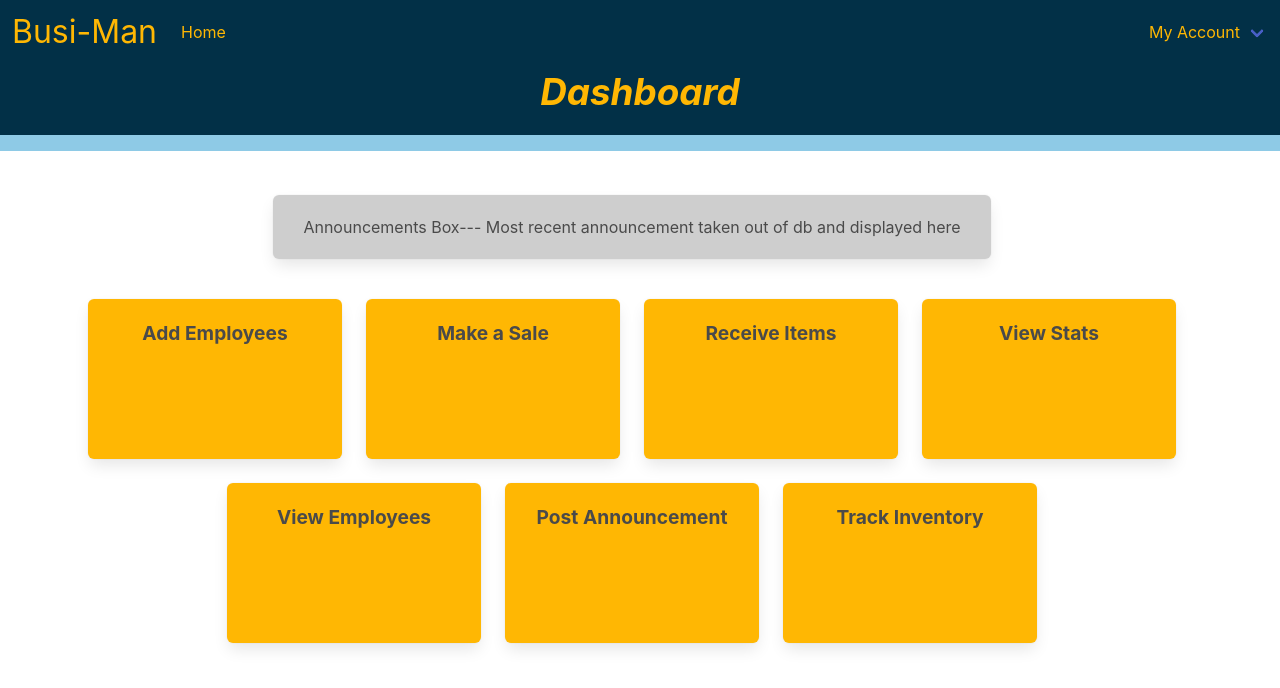
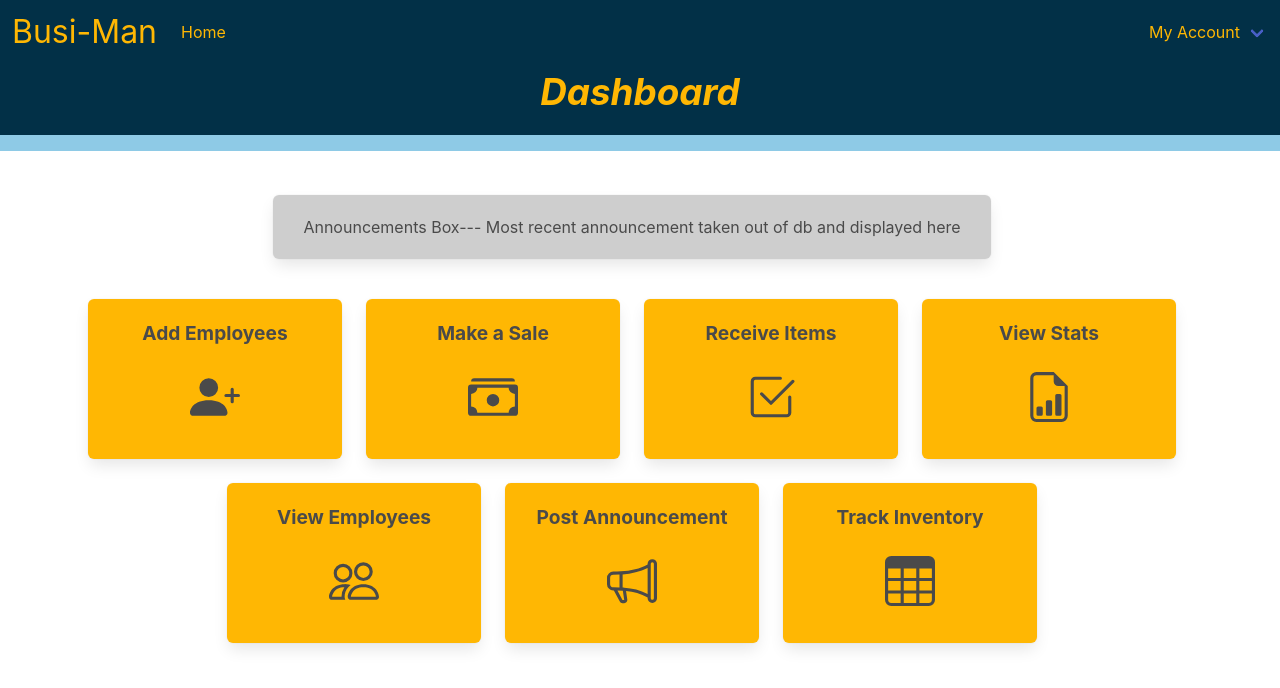
Before and after one commit to lnewmanheggie/Busi-Man, a React (Create React App) app: page /dashboard in a window 1280 px wide. Shown: the top 688 px of the page. Built offline with nearby package versions, Linux system fonts and the light colour scheme.

Commit message:
added icons to dashboard

```diff
--- a/src/components/Card.js
+++ b/src/components/Card.js
@@ -1,6 +1,6 @@
 import React from 'react';
 
-function Card({ title }) {
+function Card({ title, icon }) {
 
     const styles = {
         box: {
@@ -17,6 +17,8 @@ function Card({ title }) {
     return(
         <div className="box" style={styles.box}>
             <h2 style={styles.h2}>{title}</h2>
+            <br />
+            {icon}
         </div>
     )
 }
--- a/src/components/Footer.js
+++ b/src/components/Footer.js
@@ -0,0 +1,4 @@
+
+// function Footer() {
+//     return()
+// }
--- a/src/pages/Dashboard.js
+++ b/src/pages/Dashboard.js
@@ -29,28 +29,79 @@ function Dashboard() {
                         <div className="column">
                             <Card
                                 title='Add Employees'
+                                icon= {
+                                    <svg xmlns="http://www.w3.org/2000/svg" width="50" height="50" fill="currentColor" className="bi bi-person-plus-fill" viewBox="0 0 16 16">
+                                    <path d="M1 14s-1 0-1-1 1-4 6-4 6 3 6 4-1 1-1 1H1zm5-6a3 3 0 1 0 0-6 3 3 0 0 0 0 6z"/>
+                                    <path fill-rule="evenodd" d="M13.5 5a.5.5 0 0 1 .5.5V7h1.5a.5.5 0 0 1 0 1H14v1.5a.5.5 0 0 1-1 0V8h-1.5a.5.5 0 0 1 0-1H13V5.5a.5.5 0 0 1 .5-.5z"/>
+                                    </svg>
+                                }
                             />
                         </div>
                         <div className="column">
-                            <Card title='Make a Sale'/>
+                            <Card
+                                title='Make a Sale'
+                                icon= {
+                                    <svg xmlns="http://www.w3.org/2000/svg" width="50" height="50" fill="currentColor" class="bi bi-cash-stack" viewBox="0 0 16 16">
+                                    <path d="M1 3a1 1 0 0 1 1-1h12a1 1 0 0 1 1 1H1zm7 8a2 2 0 1 0 0-4 2 2 0 0 0 0 4z"/>
+                                    <path d="M0 5a1 1 0 0 1 1-1h14a1 1 0 0 1 1 1v8a1 1 0 0 1-1 1H1a1 1 0 0 1-1-1V5zm3 0a2 2 0 0 1-2 2v4a2 2 0 0 1 2 2h10a2 2 0 0 1 2-2V7a2 2 0 0 1-2-2H3z"/>
+                                    </svg>
+                                }
+                            />
                         </div>
                         <div className="column">
-                            <Card title='Receive Items'/>
+                            <Card
+                                title='Receive Items'
+                                icon= {
+                                    <svg xmlns="http://www.w3.org/2000/svg" width="50" height="50" fill="currentColor" class="bi bi-check2-square" viewBox="0 0 16 16">
+                                    <path d="M3 14.5A1.5 1.5 0 0 1 1.5 13V3A1.5 1.5 0 0 1 3 1.5h8a.5.5 0 0 1 0 1H3a.5.5 0 0 0-.5.5v10a.5.5 0 0 0 .5.5h10a.5.5 0 0 0 .5-.5V8a.5.5 0 0 1 1 0v5a1.5 1.5 0 0 1-1.5 1.5H3z"/>
+                                    <path d="M8.354 10.354l7-7a.5.5 0 0 0-.708-.708L8 9.293 5.354 6.646a.5.5 0 1 0-.708.708l3 3a.5.5 0 0 0 .708 0z"/>
+                                    </svg>
+                                }
+                            />
                         </div>
                         <div className="column">
-                            <Card title='View Stats'/>
+                            <Card
+                                title='View Stats'
+                                icon= {
+                                    <svg xmlns="http://www.w3.org/2000/svg" width="50" height="50" fill="currentColor" class="bi bi-file-earmark-bar-graph" viewBox="0 0 16 16">
+                                    <path d="M10 13.5a.5.5 0 0 0 .5.5h1a.5.5 0 0 0 .5-.5v-6a.5.5 0 0 0-.5-.5h-1a.5.5 0 0 0-.5.5v6zm-2.5.5a.5.5 0 0 1-.5-.5v-4a.5.5 0 0 1 .5-.5h1a.5.5 0 0 1 .5.5v4a.5.5 0 0 1-.5.5h-1zm-3 0a.5.5 0 0 1-.5-.5v-2a.5.5 0 0 1 .5-.5h1a.5.5 0 0 1 .5.5v2a.5.5 0 0 1-.5.5h-1z"/>
+                                    <path d="M14 14V4.5L9.5 0H4a2 2 0 0 0-2 2v12a2 2 0 0 0 2 2h8a2 2 0 0 0 2-2zM9.5 3A1.5 1.5 0 0 0 11 4.5h2V14a1 1 0 0 1-1 1H4a1 1 0 0 1-1-1V2a1 1 0 0 1 1-1h5.5v2z"/>
+                                    </svg>
+                                }
+                            />
                         </div>
                     </div>
 
                     <div className="columns is-centered">
                         <div className="column is-one-quarter">
-                            <Card title='View Employees'/>
+                            <Card
+                                title='View Employees'
+                                icon= {
+                                    <svg xmlns="http://www.w3.org/2000/svg" width="50" height="50" fill="currentColor" class="bi bi-people" viewBox="0 0 16 16">
+                                    <path d="M15 14s1 0 1-1-1-4-5-4-5 3-5 4 1 1 1 1h8zm-7.978-1A.261.261 0 0 1 7 12.996c.001-.264.167-1.03.76-1.72C8.312 10.629 9.282 10 11 10c1.717 0 2.687.63 3.24 1.276.593.69.758 1.457.76 1.72l-.008.002a.274.274 0 0 1-.014.002H7.022zM11 7a2 2 0 1 0 0-4 2 2 0 0 0 0 4zm3-2a3 3 0 1 1-6 0 3 3 0 0 1 6 0zM6.936 9.28a5.88 5.88 0 0 0-1.23-.247A7.35 7.35 0 0 0 5 9c-4 0-5 3-5 4 0 .667.333 1 1 1h4.216A2.238 2.238 0 0 1 5 13c0-1.01.377-2.042 1.09-2.904.243-.294.526-.569.846-.816zM4.92 10A5.493 5.493 0 0 0 4 13H1c0-.26.164-1.03.76-1.724.545-.636 1.492-1.256 3.16-1.275zM1.5 5.5a3 3 0 1 1 6 0 3 3 0 0 1-6 0zm3-2a2 2 0 1 0 0 4 2 2 0 0 0 0-4z"/>
+                                    </svg>
+                                }
+                            />
                         </div>
                         <div className="column is-one-quarter">
-                            <Card title='Post Announcement'/>
+                            <Card
+                                title='Post Announcement'
+                                icon= {
+                                    <svg xmlns="http://www.w3.org/2000/svg" width="50" height="50" fill="currentColor" class="bi bi-megaphone" viewBox="0 0 16 16">
+                                    <path d="M13 2.5a1.5 1.5 0 0 1 3 0v11a1.5 1.5 0 0 1-3 0v-.214c-2.162-1.241-4.49-1.843-6.912-2.083l.405 2.712A1 1 0 0 1 5.51 15.1h-.548a1 1 0 0 1-.916-.599l-1.85-3.49a68.14 68.14 0 0 0-.202-.003A2.014 2.014 0 0 1 0 9V7a2.02 2.02 0 0 1 1.992-2.013 74.663 74.663 0 0 0 2.483-.075c3.043-.154 6.148-.849 8.525-2.199V2.5zm1 0v11a.5.5 0 0 0 1 0v-11a.5.5 0 0 0-1 0zm-1 1.35c-2.344 1.205-5.209 1.842-8 2.033v4.233c.18.01.359.022.537.036 2.568.189 5.093.744 7.463 1.993V3.85zm-9 6.215v-4.13a95.09 95.09 0 0 1-1.992.052A1.02 1.02 0 0 0 1 7v2c0 .55.448 1.002 1.006 1.009A60.49 60.49 0 0 1 4 10.065zm-.657.975l1.609 3.037.01.024h.548l-.002-.014-.443-2.966a68.019 68.019 0 0 0-1.722-.082z"/>
+                                    </svg>
+                                }
+                            />
                         </div>
                         <div className="column is-one-quarter">
-                            <Card title='Track Inventory'/>
+                            <Card
+                                title='Track Inventory'
+                                icon= {
+                                    <svg xmlns="http://www.w3.org/2000/svg" width="50" height="50" fill="currentColor" class="bi bi-table" viewBox="0 0 16 16">
+                                    <path d="M0 2a2 2 0 0 1 2-2h12a2 2 0 0 1 2 2v12a2 2 0 0 1-2 2H2a2 2 0 0 1-2-2V2zm15 2h-4v3h4V4zm0 4h-4v3h4V8zm0 4h-4v3h3a1 1 0 0 0 1-1v-2zm-5 3v-3H6v3h4zm-5 0v-3H1v2a1 1 0 0 0 1 1h3zm-4-4h4V8H1v3zm0-4h4V4H1v3zm5-3v3h4V4H6zm4 4H6v3h4V8z"/>
+                                    </svg>
+                                }
+                            />
                         </div>
                     </div>
                 </div>
```
